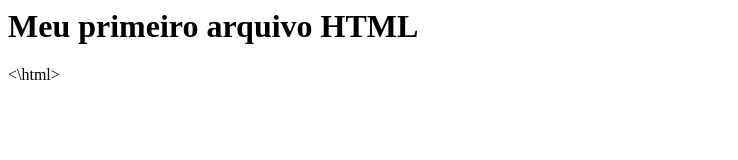
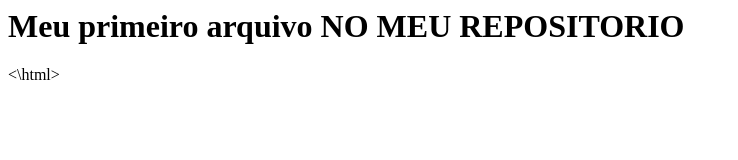
Before and after one commit to DIENIFERSIMARA/PRIMEIRO-REPOSITORIO, a plain HTML site: page index.html in a window 1280 px wide. Shown: the whole page, without its empty margins (0-738 px from the left). Drawn offline with Linux system fonts and the light colour scheme.

Commit message:
Update index.html

```diff
--- a/index.html
+++ b/index.html
@@ -1,3 +1,3 @@
 <html>
-        <h1> Meu primeiro arquivo HTML</h1>
+        <h1> Meu primeiro arquivo NO MEU REPOSITORIO </h1>
 <\html>
```
